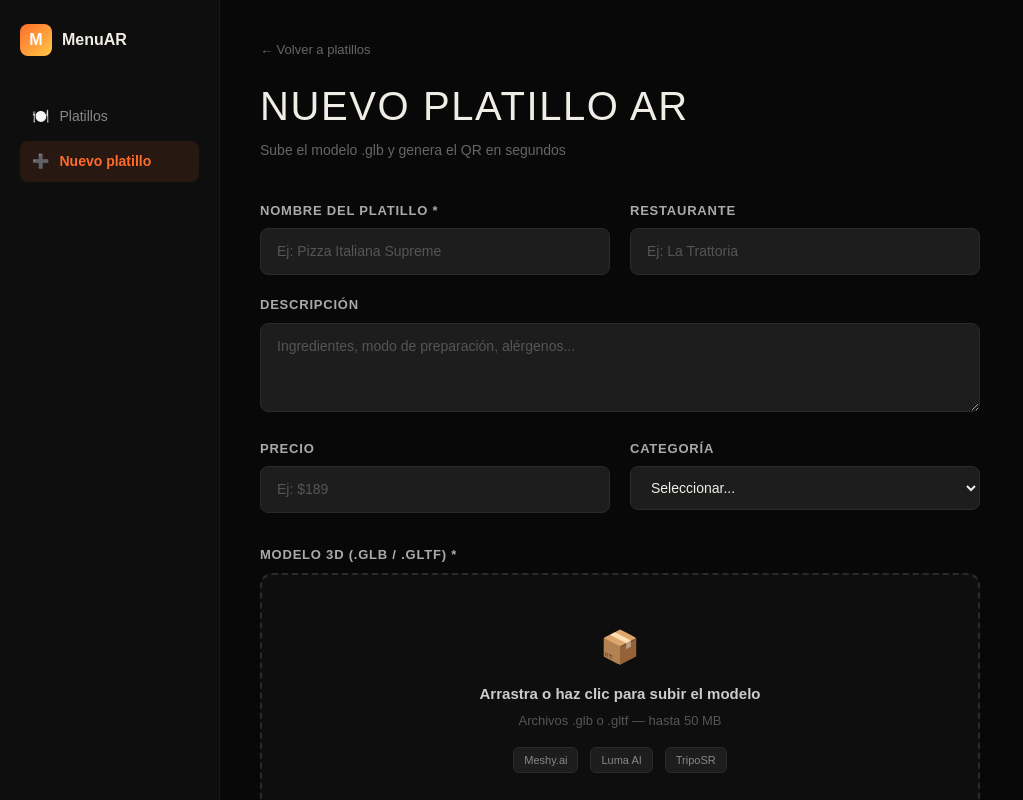
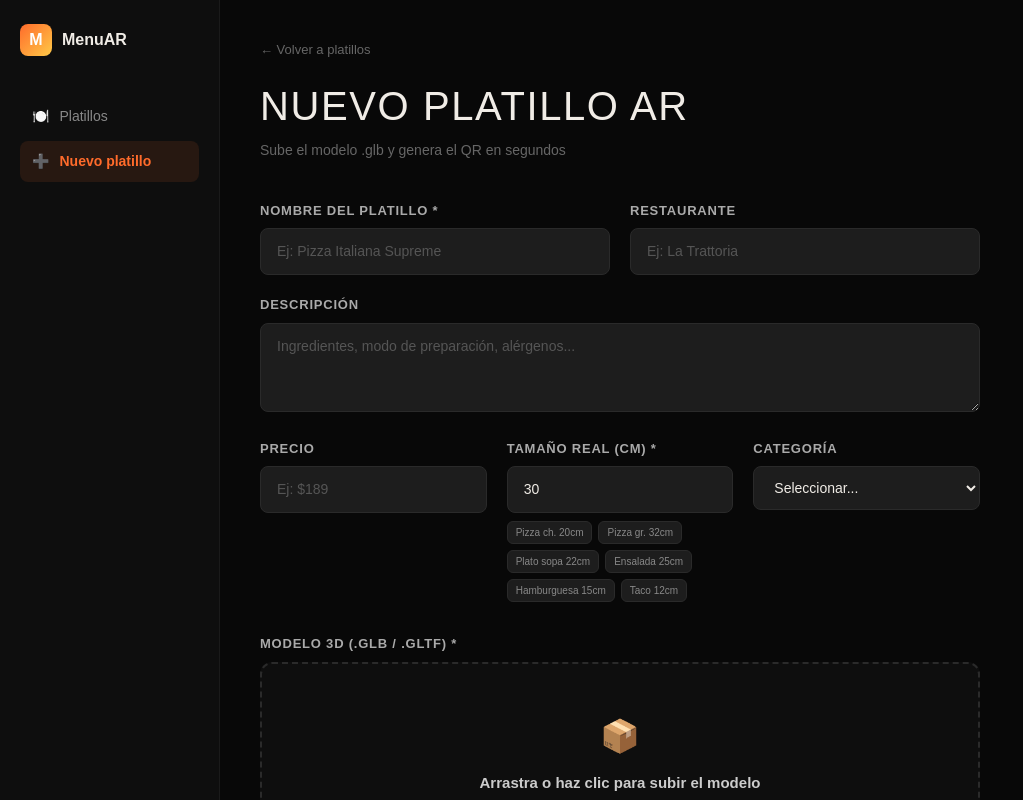
Before and after one commit to ricardocerna2004-rgb/menu-ar, a Next.js app: page /admin/nuevo in a window 1280 px wide. Shown: the top 800 px of the page, without its empty margins (0-1023 px from the left). Built offline with nearby package versions, Linux system fonts and the light colour scheme.

Commit message:
Fix AR scale: pizza at real 30cm, auto-scale on upload, fixed size in AR

```diff
--- a/app/admin/nuevo/page.tsx
+++ b/app/admin/nuevo/page.tsx
@@ -13,6 +13,7 @@ export default function NuevoPlatillo() {
     price: '',
     category: '',
     restaurantName: '',
+    realWidthCm: '30',
   })
   const [file, setFile] = useState<File | null>(null)
   const [uploading, setUploading] = useState(false)
@@ -38,6 +39,7 @@ export default function NuevoPlatillo() {
       setUploading(true)
       const fd = new FormData()
       fd.append('file', file)
+      fd.append('realWidthCm', form.realWidthCm)
       const uploadRes = await fetch('/api/upload', { method: 'POST', body: fd })
       const uploadData = await uploadRes.json()
       if (!uploadRes.ok) throw new Error(uploadData.error)
@@ -160,7 +162,7 @@ export default function NuevoPlatillo() {
             />
           </div>
 
-          <div style={{ display: 'grid', gridTemplateColumns: '1fr 1fr', gap: '20px', marginBottom: '32px' }}>
+          <div style={{ display: 'grid', gridTemplateColumns: '1fr 1fr 1fr', gap: '20px', marginBottom: '32px' }}>
             <div>
               <label style={{ fontSize: '13px', fontWeight: 600, color: '#aaa', marginBottom: '8px', display: 'block', textTransform: 'uppercase', letterSpacing: '0.06em' }}>
                 Precio
@@ -172,6 +174,44 @@ export default function NuevoPlatillo() {
                 placeholder="Ej: $189"
                 className="input-field"
               />
+            </div>
+            <div>
+              <label style={{ fontSize: '13px', fontWeight: 600, color: '#aaa', marginBottom: '8px', display: 'block', textTransform: 'uppercase', letterSpacing: '0.06em' }}>
+                Tamaño real (cm) *
+              </label>
+              <input
+                name="realWidthCm"
+                type="number"
+                min="5"
+                max="100"
+                value={form.realWidthCm}
+                onChange={handleChange}
+                placeholder="Ej: 30"
+                className="input-field"
+              />
+              <div style={{ display: 'flex', gap: '6px', marginTop: '8px', flexWrap: 'wrap' }}>
+                {[
+                  { label: 'Pizza ch.', cm: 20 },
+                  { label: 'Pizza gr.', cm: 32 },
+                  { label: 'Plato sopa', cm: 22 },
+                  { label: 'Ensalada', cm: 25 },
+                  { label: 'Hamburguesa', cm: 15 },
+                  { label: 'Taco', cm: 12 },
+                ].map((p) => (
+                  <button
+                    key={p.cm}
+                    type="button"
+                    onClick={() => setForm(f => ({ ...f, realWidthCm: String(p.cm) }))}
+                    style={{
+                      fontSize: '10px', padding: '3px 8px', borderRadius: '6px', cursor: 'pointer',
+                      background: form.realWidthCm === String(p.cm) ? 'rgba(255,107,43,0.2)' : '#1d1d1d',
+                      border: `1px solid ${form.realWidthCm === String(p.cm) ? 'rgba(255,107,43,0.5)' : '#2a2a2a'}`,
+                      color: form.realWidthCm === String(p.cm) ? '#ff6b2b' : '#888',
+                      fontFamily: 'inherit', transition: 'all 0.15s',
+                    }}
+                  >{p.label} {p.cm}cm</button>
+                ))}
+              </div>
             </div>
             <div>
               <label style={{ fontSize: '13px', fontWeight: 600, color: '#aaa', marginBottom: '8px', display: 'block', textTransform: 'uppercase', letterSpacing: '0.06em' }}>
--- a/app/api/dishes/route.ts
+++ b/app/api/dishes/route.ts
@@ -8,12 +8,15 @@ export async function GET() {
 
 export async function POST(req: Request) {
   const body = await req.json()
-  const { name, description, price, category, modelPath, restaurantName } = body
+  const { name, description, price, category, modelPath, restaurantName, realWidthCm } = body
 
   if (!name || !modelPath) {
     return NextResponse.json({ error: 'Nombre y modelo son requeridos' }, { status: 400 })
   }
 
-  const dish = createDish({ name, description, price, category, modelPath, restaurantName })
+  const dish = createDish({
+    name, description, price, category, modelPath, restaurantName,
+    realWidthCm: Number(realWidthCm) || 30,
+  })
   return NextResponse.json(dish, { status: 201 })
 }
--- a/app/api/upload/route.ts
+++ b/app/api/upload/route.ts
@@ -2,16 +2,17 @@ import { NextResponse } from 'next/server'
 import { writeFile, mkdir } from 'fs/promises'
 import path from 'path'
 import { v4 as uuidv4 } from 'uuid'
+import { scaleModelToRealSize } from '@/lib/scaleModel'
 
 export async function POST(req: Request) {
   const formData = await req.formData()
   const file = formData.get('file') as File | null
+  const realWidthCm = Number(formData.get('realWidthCm') ?? 0)
 
   if (!file) return NextResponse.json({ error: 'No se recibió archivo' }, { status: 400 })
 
-  const allowedExtensions = ['.glb', '.gltf']
   const ext = path.extname(file.name).toLowerCase()
-  if (!allowedExtensions.includes(ext)) {
+  if (!['.glb', '.gltf'].includes(ext)) {
     return NextResponse.json({ error: 'Solo se permiten archivos .glb o .gltf' }, { status: 400 })
   }
 
@@ -25,5 +26,10 @@ export async function POST(req: Request) {
   const filepath = path.join(modelsDir, filename)
   await writeFile(filepath, buffer)
 
+  // Escala el modelo al tamaño real especificado
+  if (realWidthCm > 0) {
+    await scaleModelToRealSize(filepath, realWidthCm)
+  }
+
   return NextResponse.json({ path: `/models/${filename}` })
 }
--- a/data/dishes.json
+++ b/data/dishes.json
@@ -7,6 +7,7 @@
     "category": "Pizza",
     "modelPath": "/models/pizzamodel.glb",
     "restaurantName": "MenuAR Demo",
+    "realWidthCm": 30,
     "createdAt": "2026-04-27T00:00:00.000Z"
   }
 ]
--- a/lib/dishes.ts
+++ b/lib/dishes.ts
@@ -10,6 +10,7 @@ export interface Dish {
   category: string
   modelPath: string
   restaurantName: string
+  realWidthCm: number   // diámetro/ancho real del platillo en centímetros
   createdAt: string
 }
 
--- /dev/null
+++ b/lib/scaleModel.ts
@@ -0,0 +1,33 @@
+import { NodeIO } from '@gltf-transform/core'
+import { ALL_EXTENSIONS } from '@gltf-transform/extensions'
+import { getBounds } from '@gltf-transform/functions'
+
+/**
+ * Scales a GLB so its largest horizontal dimension matches `realWidthCm`.
+ * Returns the path of the scaled file (overwrites in place).
+ */
+export async function scaleModelToRealSize(filePath: string, realWidthCm: number): Promise<void> {
+  const io = new NodeIO().registerExtensions(ALL_EXTENSIONS)
+  const doc = await io.read(filePath)
+
+  const scene = doc.getRoot().listScenes()[0]
+  if (!scene) return
+
+  const box = getBounds(scene)
+  const sizeX = box.max[0] - box.min[0]
+  const sizeZ = box.max[2] - box.min[2]
+  const currentSize = Math.max(sizeX, sizeZ)
+
+  if (currentSize <= 0) return
+
+  const targetMeters = realWidthCm / 100
+  const factor = targetMeters / currentSize
+
+  // Apply uniform scale to every root node in the scene
+  for (const node of scene.listChildren()) {
+    const s = node.getScale()
+    node.setScale([s[0] * factor, s[1] * factor, s[2] * factor])
+  }
+
+  await io.write(filePath, doc)
+}
```
Also changed, not shown: package.json (+9 -5 lines), scripts/rescalePizza.mjs (added, +34 -0 lines), .claude/settings.local.json, 2 other files (tests, documents, lock files or other folders).
